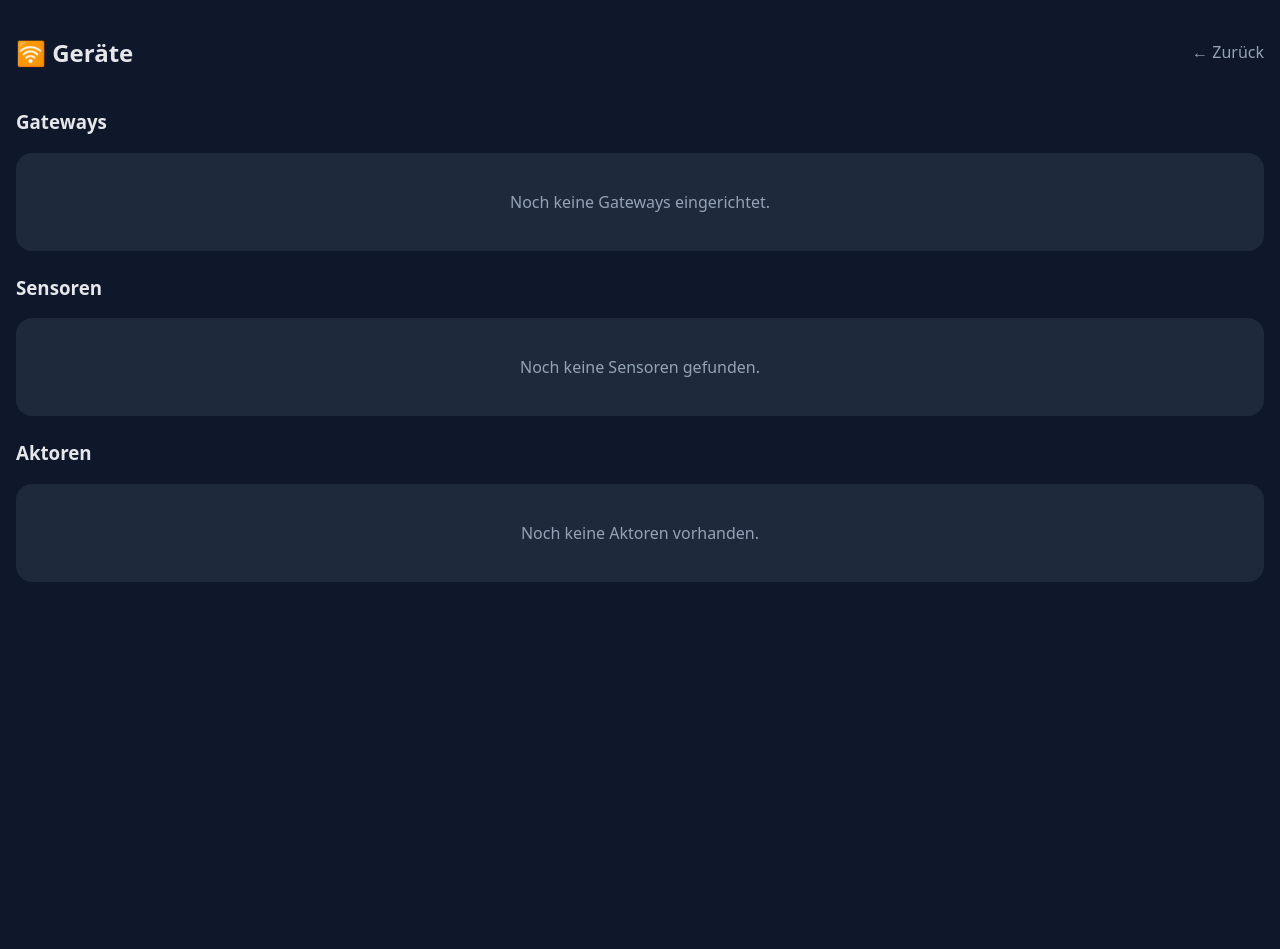
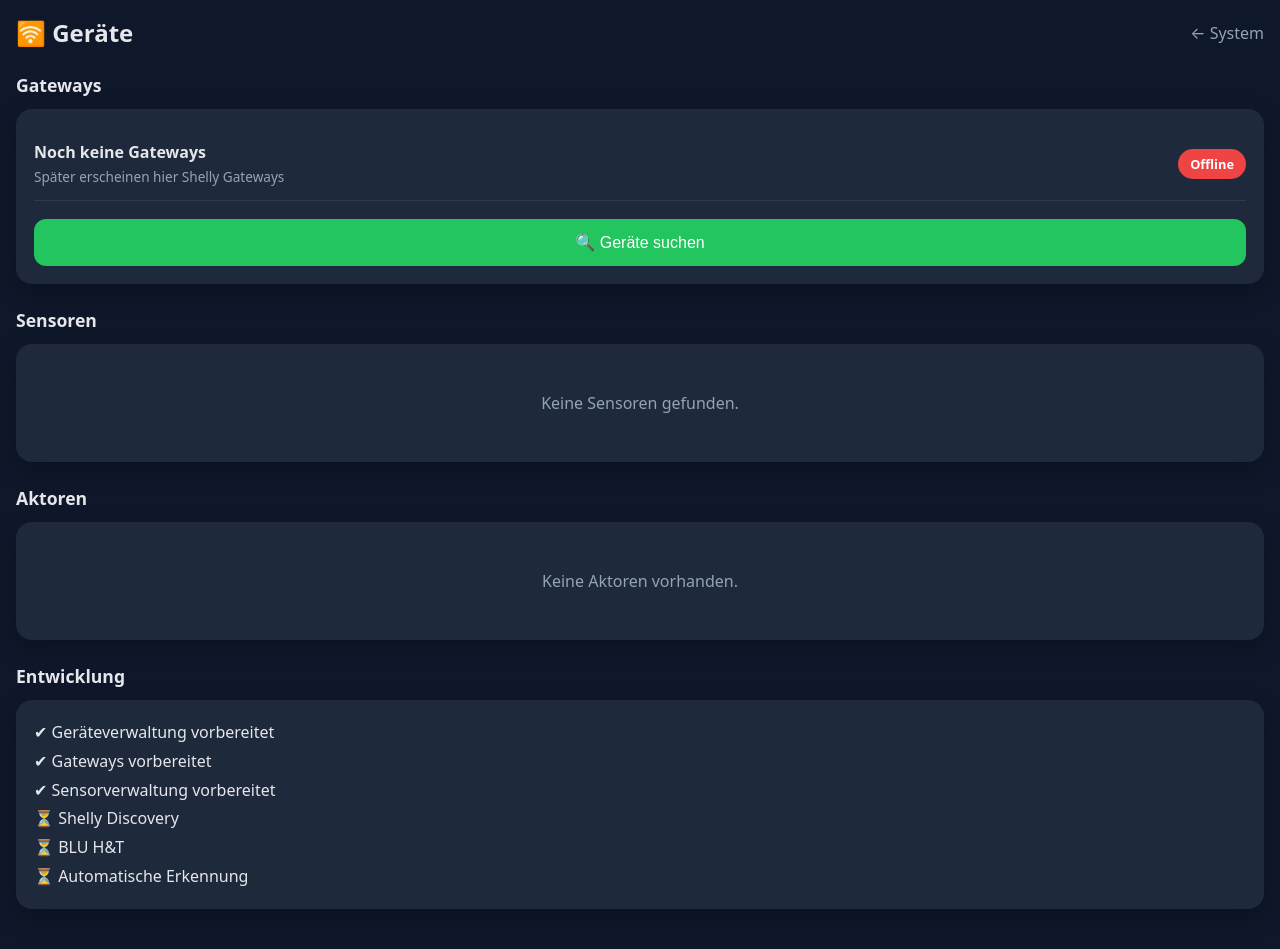
Before and after one commit to spiefer87-del/growstar, a Flask app: page /devices in a window 1280 px wide. Before the commit the page ends 582 px from the top, so only its background shows below. Run offline with Flask 3, Linux system fonts and the light colour scheme; parts of the project's set-up code (start-up, migrations or seed data) failed here and were passed over.

Commit message:
Refactor devices.html for improved styling and structure

```diff
--- a/templates/devices.html
+++ b/templates/devices.html
@@ -1,6 +1,7 @@
 <!DOCTYPE html>
 <html lang="de">
 <head>
+
 <meta charset="UTF-8">
 <meta name="viewport" content="width=device-width, initial-scale=1">
 
@@ -13,8 +14,12 @@
     --card:#1e293b;
     --text:#e5e7eb;
     --muted:#94a3b8;
-    --green:#22c55e;
-    --red:#ef4444;
+    --accent:#22c55e;
+    --border:rgba(255,255,255,.08);
+}
+
+*{
+    box-sizing:border-box;
 }
 
 body{
@@ -22,17 +27,22 @@ body{
     padding:16px;
     background:var(--bg);
     color:var(--text);
-    font-family:system-ui,sans-serif;
+    font-family:system-ui,-apple-system,BlinkMacSystemFont,sans-serif;
 }
 
 header{
     display:flex;
     justify-content:space-between;
     align-items:center;
-    margin-bottom:20px;
+    margin-bottom:24px;
 }
 
-a{
+header h1{
+    margin:0;
+    font-size:1.5rem;
+}
+
+header a{
     color:var(--muted);
     text-decoration:none;
 }
@@ -41,93 +51,249 @@ a{
     margin-bottom:24px;
 }
 
+.section-title{
+    margin-bottom:12px;
+    font-size:1.1rem;
+    font-weight:600;
+}
+
 .card{
+
     background:var(--card);
+
     border-radius:16px;
+
     padding:18px;
-    margin-top:12px;
+
+    box-shadow:0 8px 24px rgba(0,0,0,.25);
 }
 
 .device{
+
     display:flex;
+
     justify-content:space-between;
+
     align-items:center;
-    padding:12px 0;
-    border-bottom:1px solid rgba(255,255,255,.08);
+
+    padding:14px 0;
+
+    border-bottom:1px solid var(--border);
 }
 
 .device:last-child{
+
     border-bottom:none;
 }
 
+.name{
+
+    font-size:1rem;
+
+    font-weight:600;
+}
+
+.info{
+
+    margin-top:4px;
+
+    color:var(--muted);
+
+    font-size:.85rem;
+}
+
 .badge{
-    padding:4px 10px;
+
+    padding:6px 12px;
+
     border-radius:20px;
-    font-size:13px;
+
+    font-size:.8rem;
+
+    font-weight:bold;
 }
 
 .online{
+
     background:#22c55e;
     color:white;
 }
 
 .offline{
+
     background:#ef4444;
     color:white;
 }
 
 .empty{
+
     text-align:center;
+
     color:var(--muted);
-    padding:20px;
+
+    padding:30px;
+}
+
+.button{
+
+    margin-top:18px;
+
+    width:100%;
+
+    padding:14px;
+
+    border:none;
+
+    border-radius:12px;
+
+    background:var(--accent);
+
+    color:white;
+
+    font-size:1rem;
+
+    cursor:pointer;
+}
+
+.button:hover{
+
+    opacity:.9;
 }
 
 </style>
+
 </head>
 
 <body>
 
 <header>
-<h2>🛜 Geräte</h2>
-<a href="/system">← Zurück</a>
+
+<h1>🛜 Geräte</h1>
+
+<a href="/system">← System</a>
+
 </header>
+
+
+<!-- Gateways -->
 
 <div class="section">
 
-<h3>Gateways</h3>
+<div class="section-title">
+
+Gateways
+
+</div>
+
+<div class="card">
+
+<div class="device">
+
+<div>
+
+<div class="name">
+
+Noch keine Gateways
+
+</div>
+
+<div class="info">
+
+Später erscheinen hier Shelly Gateways
+
+</div>
+
+</div>
+
+<span class="badge offline">
+
+Offline
+
+</span>
+
+</div>
+
+<button class="button">
+
+🔍 Geräte suchen
+
+</button>
+
+</div>
+
+</div>
+
+
+
+<!-- Sensoren -->
+
+<div class="section">
+
+<div class="section-title">
+
+Sensoren
+
+</div>
 
 <div class="card">
 
 <div class="empty">
-Noch keine Gateways eingerichtet.
+
+Keine Sensoren gefunden.
+
 </div>
 
 </div>
 
 </div>
 
+
+
+<!-- Aktoren -->
+
 <div class="section">
 
-<h3>Sensoren</h3>
+<div class="section-title">
+
+Aktoren
+
+</div>
 
 <div class="card">
 
 <div class="empty">
-Noch keine Sensoren gefunden.
+
+Keine Aktoren vorhanden.
+
 </div>
 
 </div>
 
 </div>
 
+
+
+<!-- Informationen -->
+
 <div class="section">
 
-<h3>Aktoren</h3>
+<div class="section-title">
+
+Entwicklung
+
+</div>
 
 <div class="card">
 
-<div class="empty">
-Noch keine Aktoren vorhanden.
+<div style="line-height:1.8">
+
+✔ Geräteverwaltung vorbereitet<br>
+✔ Gateways vorbereitet<br>
+✔ Sensorverwaltung vorbereitet<br>
+⏳ Shelly Discovery<br>
+⏳ BLU H&T<br>
+⏳ Automatische Erkennung
+
 </div>
 
 </div>
```
